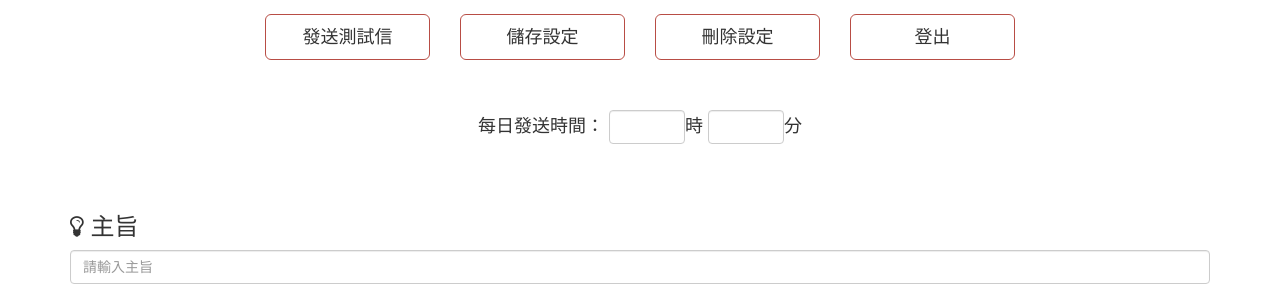
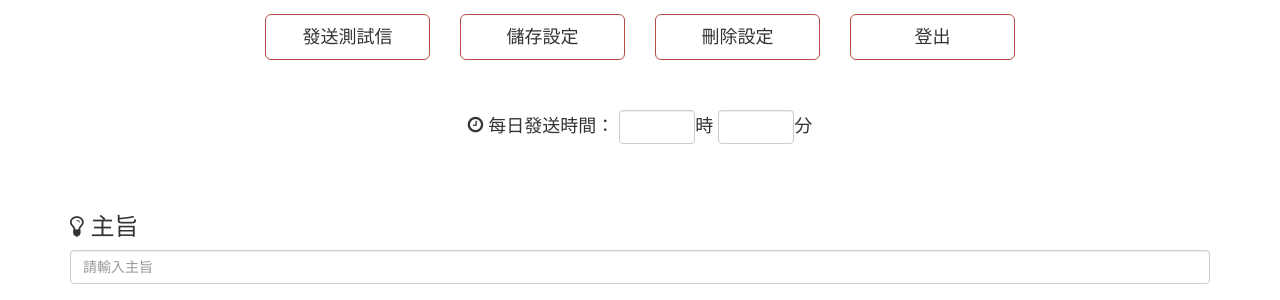
Before and after one commit to amigcamel/AjiReporter, a Django app: page / in a window 1280 px wide. Shown: the part 287-587 px from the top of the page. Run offline with Django 3.2, Linux system fonts and the light colour scheme; the visitor is signed in with stand-in values (Sample User, id 1); some libraries are stand-ins or nearby versions.

Commit message:
add clock icon

```diff
--- a/templates/base.html
+++ b/templates/base.html
@@ -120,6 +120,7 @@
 
         <div class="row text-center">
             <div class="col-md-12 form-inline" style="font-size:18px">
+                <i class="fa fa-clock-o"></i>
                 每日發送時間： <input class="form-control" type="number" min="0" max="23" ng-model="settings.hour">時
                 <input class="form-control" type="number" min="0" max="59" ng-model="settings.minute">分
             </div>
```
